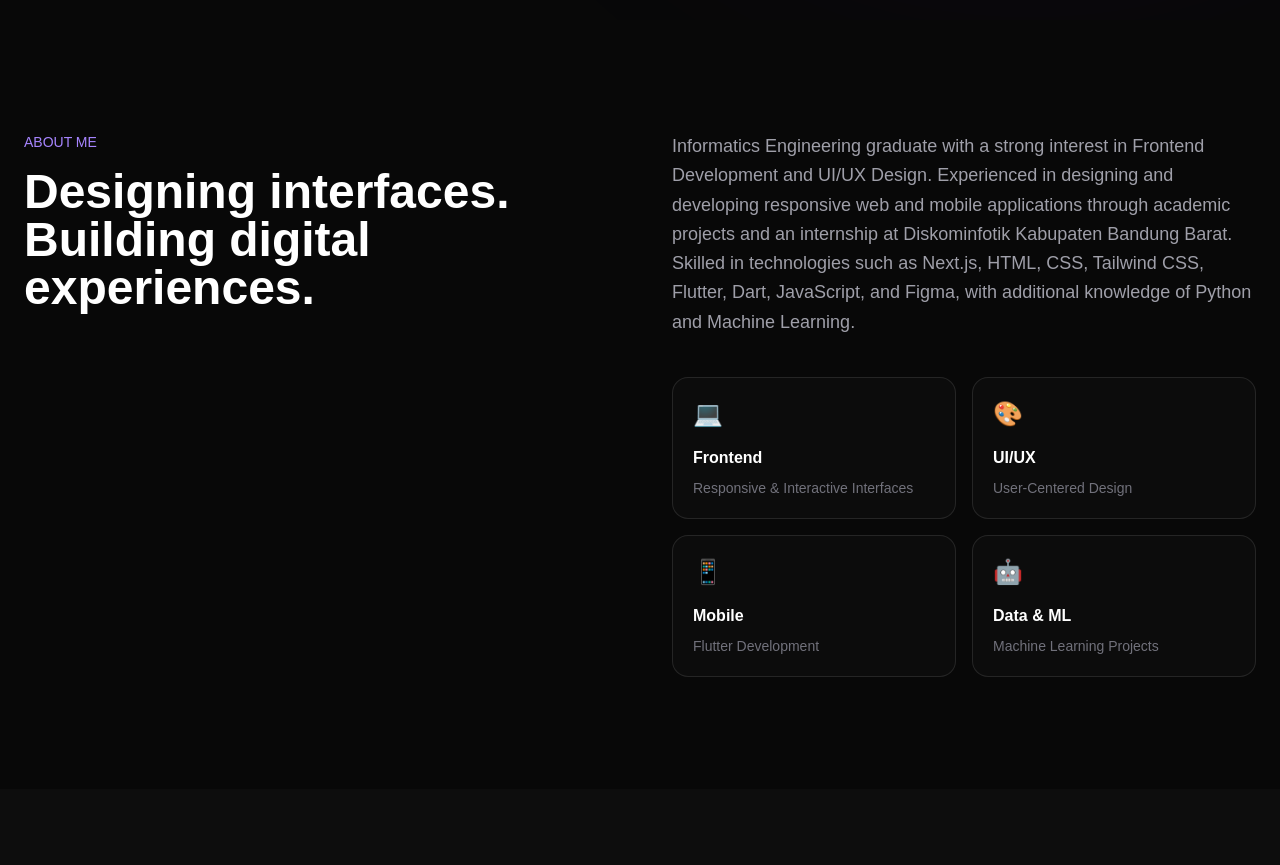
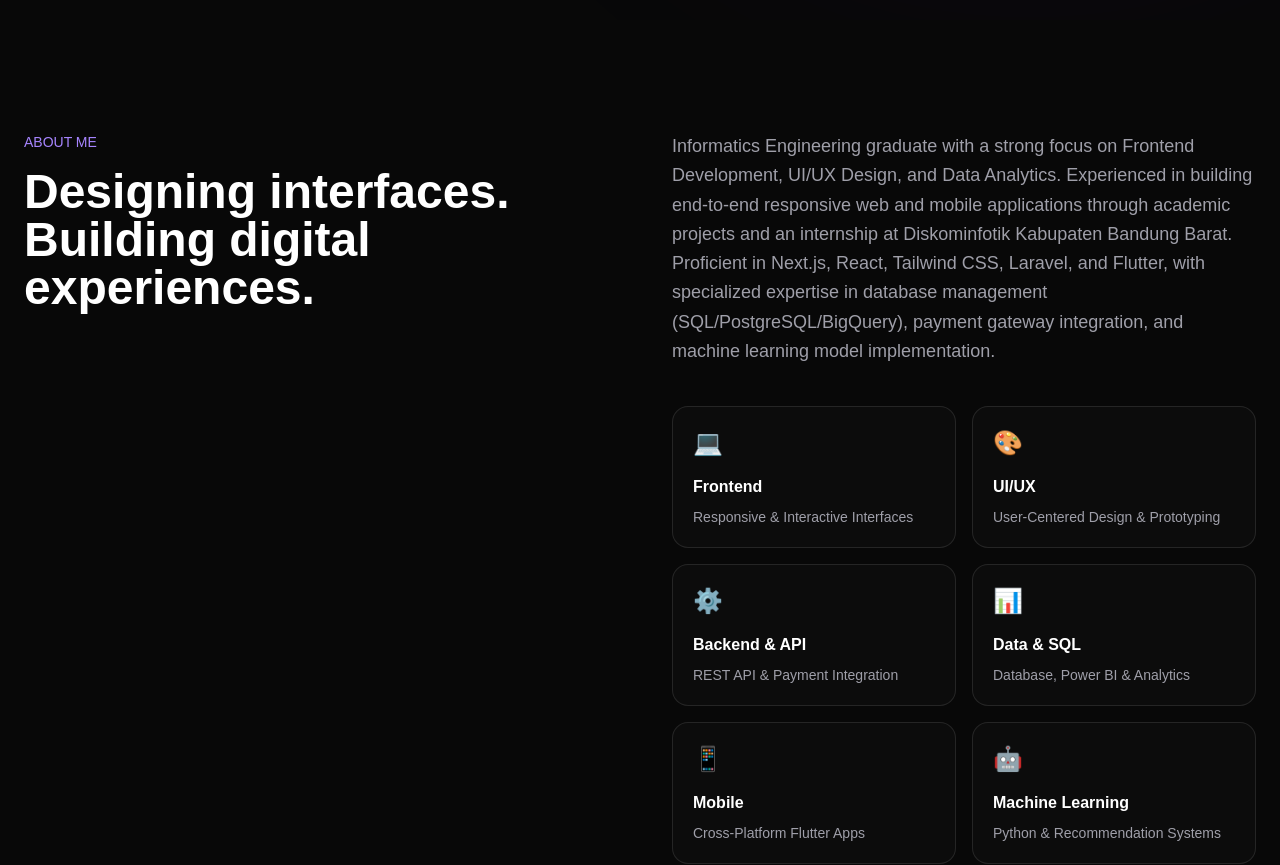
Before and after one commit to muhammadrizkiagustiansyah/muhammad-portofolio, a Next.js app: page / in a window 1280 px wide. Shown: the part 780-1645 px from the top of the page. Built offline with nearby package versions, Linux system fonts and the light colour scheme.

Commit message:
Update About section with database and API integration cards

```diff
--- a/components/About.tsx
+++ b/components/About.tsx
@@ -2,13 +2,9 @@ export default function About() {
   return (
     <section id="about" className="py-28">
       <div className="max-w-7xl mx-auto px-6">
-
         <div className="grid lg:grid-cols-2 gap-16">
-
           <div>
-            <p className="text-violet-400 text-sm mb-4">
-              ABOUT ME
-            </p>
+            <p className="text-violet-400 text-sm mb-4">ABOUT ME</p>
 
             <h2 className="text-4xl md:text-5xl font-bold">
               Designing interfaces.
@@ -19,11 +15,10 @@ export default function About() {
 
           <div>
             <p className="text-zinc-400 leading-relaxed text-lg">
-              Informatics Engineering graduate with a strong interest in Frontend Development and UI/UX Design. Experienced in designing and developing responsive web and mobile applications through academic projects and an internship at Diskominfotik Kabupaten Bandung Barat. Skilled in technologies such as Next.js, HTML, CSS, Tailwind CSS, Flutter, Dart, JavaScript, and Figma, with additional knowledge of Python and Machine Learning.
+              Informatics Engineering graduate with a strong focus on Frontend Development, UI/UX Design, and Data Analytics. Experienced in building end-to-end responsive web and mobile applications through academic projects and an internship at Diskominfotik Kabupaten Bandung Barat. Proficient in Next.js, React, Tailwind CSS, Laravel, and Flutter, with specialized expertise in database management (SQL/PostgreSQL/BigQuery), payment gateway integration, and machine learning model implementation.
             </p>
 
             <div className="grid grid-cols-2 gap-4 mt-10">
-
               <Card
                 icon="💻"
                 title="Frontend"
@@ -33,24 +28,34 @@ export default function About() {
               <Card
                 icon="🎨"
                 title="UI/UX"
-                text="User-Centered Design"
+                text="User-Centered Design & Prototyping"
+              />
+
+              <Card
+                icon="⚙️"
+                title="Backend & API"
+                text="REST API & Payment Integration"
+              />
+
+              <Card
+                icon="📊"
+                title="Data & SQL"
+                text="Database, Power BI & Analytics"
               />
 
               <Card
                 icon="📱"
                 title="Mobile"
-                text="Flutter Development"
+                text="Cross-Platform Flutter Apps"
               />
 
               <Card
                 icon="🤖"
-                title="Data & ML"
-                text="Machine Learning Projects"
+                title="Machine Learning"
+                text="Python & Recommendation Systems"
               />
-
             </div>
           </div>
-
         </div>
       </div>
     </section>
@@ -67,20 +72,12 @@ function Card({
   text: string;
 }) {
   return (
-    <div className="p-5 rounded-2xl border border-white/10 bg-white/[0.02] hover:bg-white/[0.04] transition">
+    <div className="p-5 rounded-2xl border border-white/10 bg-white/[0.02] hover:bg-white/[0.04] hover:border-violet-500/30 transition duration-300">
+      <div className="text-2xl mb-4">{icon}</div>
 
-      <div className="text-2xl mb-4">
-        {icon}
-      </div>
+      <h3 className="font-semibold text-white">{title}</h3>
 
-      <h3 className="font-semibold">
-        {title}
-      </h3>
-
-      <p className="text-sm text-zinc-500 mt-2">
-        {text}
-      </p>
-
+      <p className="text-sm text-zinc-400 mt-2">{text}</p>
     </div>
   );
 }
```
